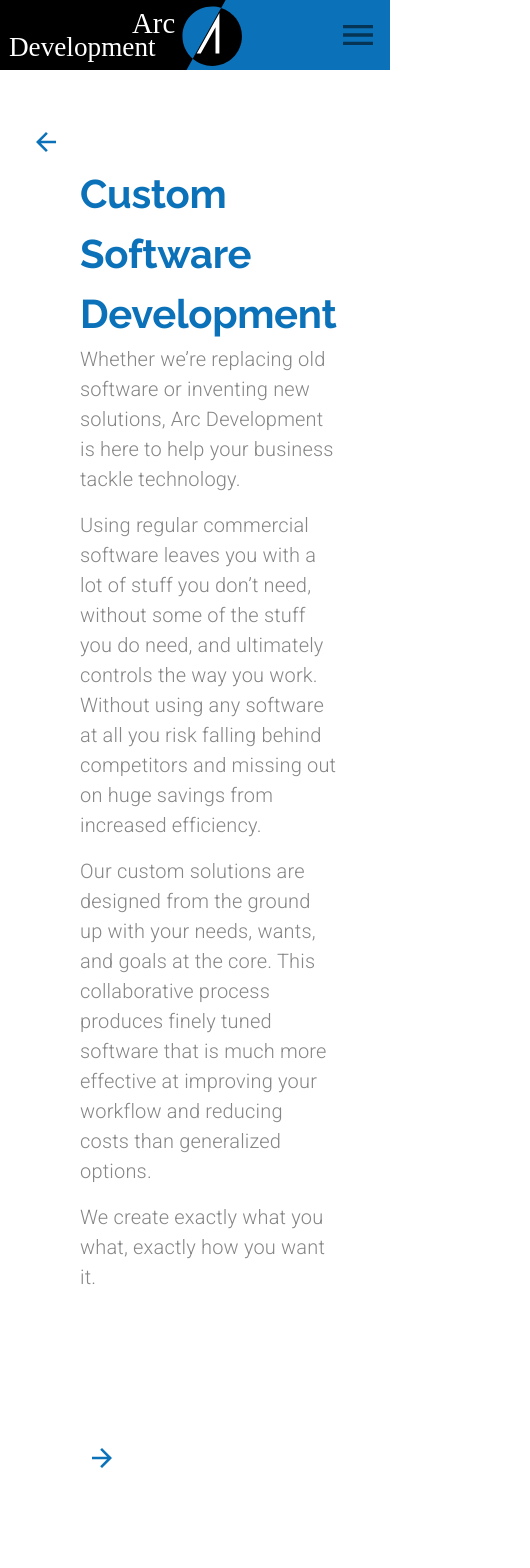
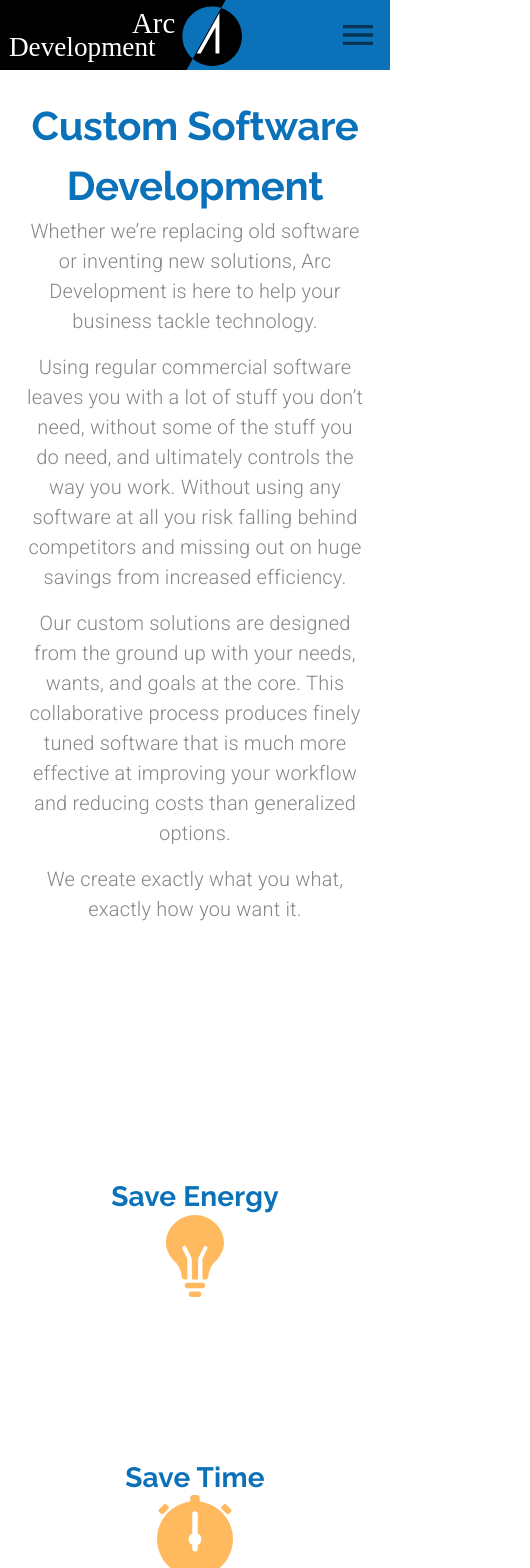
Before and after one commit to avijit-wd/arc_dev_react_material_ui, a React (Create React App) app: page /customSoftware in a window 390 px wide. Shown: the top 1568 px of the page, 530 px wide, since content can reach past the window. Built offline with nearby package versions, Linux system fonts and the light colour scheme.

Commit message:
Added custom software part

```diff
--- a/src/components/CustomSoftware.js
+++ b/src/components/CustomSoftware.js
@@ -1,6 +1,9 @@
 import React from "react";
 import { Link } from "react-router-dom";
 import Lottie from "react-lottie";
+
+// Component
+import CallToAction from "./ui/CallToAction";
 
 // UI components
 import { makeStyles, useTheme } from "@material-ui/core/styles";
@@ -8,6 +11,7 @@ import Grid from "@material-ui/core/Grid";
 import IconButton from "@material-ui/core/IconButton";
 import Typography from "@material-ui/core/Typography";
 import useMediaQuery from "@material-ui/core/useMediaQuery";
+import Hidden from "@material-ui/core/Hidden";
 
 // Assets
 import backArrow from "../assets/backArrow.svg";
@@ -23,11 +27,14 @@ import roots from "../assets/root.svg";
 
 // Styles
 const useStyles = makeStyles((theme) => ({
-  mainContainer: {
+  rowContainer: {
     paddingLeft: "5em",
     paddingRight: "5em",
-    paddingTop: "2em",
-    paddingBottom: "10em",
+
+    [theme.breakpoints.down("sm")]: {
+      paddingLeft: "1.5em",
+      paddingRight: "1.5em",
+    },
   },
   heading: {
     maxWidth: "40em",
@@ -42,6 +49,10 @@ const useStyles = makeStyles((theme) => ({
 
 const CustomSoftware = ({ setValue, setSelectedIndex }) => {
   const classes = useStyles();
+  const theme = useTheme();
+  const matchesMD = useMediaQuery(theme.breakpoints.down("md"));
+  const matchesSM = useMediaQuery(theme.breakpoints.down("sm"));
+  const matchesXS = useMediaQuery(theme.breakpoints.down("xs"));
 
   const documentsOptions = {
     loop: true,
@@ -79,9 +90,17 @@ const CustomSoftware = ({ setValue, setSelectedIndex }) => {
     },
   };
   return (
-    <Grid container direction="column" className={classes.mainContainer}>
+    <Grid container direction="column">
       {/* First section */}
-      <Grid item container direction="row">
+      <Grid
+        item
+        container
+        direction="row"
+        justify={matchesMD ? "center" : undefined}
+        className={classes.rowContainer}
+        style={{ marginTop: matchesXS ? "1em" : "2em" }}
+      >
+        <Hidden mdDown>
           <Grid
             item
             className={classes.arrowContainer}
@@ -96,17 +115,28 @@ const CustomSoftware = ({ setValue, setSelectedIndex }) => {
               <img src={backArrow} alt="Back to service page" />
             </IconButton>
           </Grid>
+        </Hidden>
 
         <Grid item container direction="column" className={classes.heading}>
           <Grid item>
-            <Typography variant="h2">Custom Software Development</Typography>
+            <Typography variant="h2" align={matchesMD ? "center" : undefined}>
+              Custom Software Development
+            </Typography>
           </Grid>
           <Grid item>
-            <Typography variant="body1" paragraph>
+            <Typography
+              variant="body1"
+              align={matchesMD ? "center" : undefined}
+              paragraph
+            >
               Whether we’re replacing old software or inventing new solutions,
               Arc Development is here to help your business tackle technology.
             </Typography>
-            <Typography variant="body1" paragraph>
+            <Typography
+              variant="body1"
+              align={matchesMD ? "center" : undefined}
+              paragraph
+            >
               Using regular commercial software leaves you with a lot of stuff
               you don’t need, without some of the stuff you do need, and
               ultimately controls the way you work. Without using any software
@@ -114,19 +144,28 @@ const CustomSoftware = ({ setValue, setSelectedIndex }) => {
               savings from increased efficiency.
             </Typography>
 
-            <Typography variant="body1" paragraph>
+            <Typography
+              variant="body1"
+              align={matchesMD ? "center" : undefined}
+              paragraph
+            >
               Our custom solutions are designed from the ground up with your
               needs, wants, and goals at the core. This collaborative process
               produces finely tuned software that is much more effective at
               improving your workflow and reducing costs than generalized
               options.
             </Typography>
-            <Typography variant="body1" paragraph>
+            <Typography
+              variant="body1"
+              align={matchesMD ? "center" : undefined}
+              paragraph
+            >
               We create exactly what you what, exactly how you want it.
             </Typography>
           </Grid>
         </Grid>
 
+        <Hidden mdDown>
           <Grid item className={classes.arrowContainer}>
             <IconButton
               style={{ backgroundColor: "transparent" }}
@@ -137,12 +176,14 @@ const CustomSoftware = ({ setValue, setSelectedIndex }) => {
               <img src={forwardArrow} alt="Forward to MobileApps page" />
             </IconButton>
           </Grid>
+        </Hidden>
       </Grid>
       {/* second section */}
       <Grid
         item
         container
         direction="row"
+        className={classes.rowContainer}
         justify="center"
         style={{ marginTop: "15em", marginBottom: "20em" }}
       >
@@ -168,7 +209,11 @@ const CustomSoftware = ({ setValue, setSelectedIndex }) => {
           direction="column"
           md
           alignItems="center"
-          style={{ maxWidth: "40em" }}
+          style={{
+            maxWidth: "40em",
+            marginTop: matchesMD ? "10em" : 0,
+            marginBottom: matchesMD ? "10em" : 0,
+          }}
         >
           <Grid item>
             <Typography variant="h4">Save Time</Typography>
@@ -194,22 +239,49 @@ const CustomSoftware = ({ setValue, setSelectedIndex }) => {
           </Grid>
         </Grid>
       </Grid>
-      <Grid item container direction="row" justify="space-between">
-        <Grid item container className={classes.itemContainer} md>
+      <Grid
+        item
+        container
+        alignItems={matchesMD ? "center" : undefined}
+        direction={matchesMD ? "column" : "row"}
+        justify="space-between"
+        className={classes.rowContainer}
+      >
+        <Grid
+          item
+          container
+          direction={matchesSM ? "column" : "row"}
+          style={{ marginBottom: matchesMD ? "15em" : 0 }}
+          md
+        >
           <Grid item container md direction="column">
             <Grid item>
-              <Typography variant="h4">Digital Documents & Data</Typography>
+              <Typography variant="h4" align={matchesSM ? "center" : undefined}>
+                Digital Documents & Data
+              </Typography>
             </Grid>
             <Grid item>
-              <Typography variant="body1" paragraph>
+              <Typography
+                variant="body1"
+                align={matchesSM ? "center" : undefined}
+                paragraph
+              >
                 Reduce Errors. Reduce Waste. Reduce Costs.
               </Typography>
-              <Typography variant="body1" paragraph>
+              <Typography
+                variant="body1"
+                align={matchesSM ? "center" : undefined}
+                paragraph
+              >
                 Billions are spent annually on the purchasing, printing, and
                 distribution of paper. On top of the massive environmental
                 impact this has, it causes harm to your bottom line as well.
               </Typography>
-              <Typography variant="body1" paragraph>
+              <Typography
+                variant="body1"
+                align={matchesSM ? "center" : undefined}
+                paragraph
+              >
                 By utilizing digital forms and documents you can remove these
                 obsolete expenses, accelerate your communication, and help the
                 Earth.
@@ -225,7 +297,13 @@ const CustomSoftware = ({ setValue, setSelectedIndex }) => {
           </Grid>
         </Grid>
 
-        <Grid item container className={classes.itemContainer} md>
+        <Grid
+          item
+          container
+          className={classes.itemContainer}
+          direction={matchesSM ? "column" : "row"}
+          md
+        >
           <Grid item md>
             <Lottie
               options={scaleOptions}
@@ -235,12 +313,16 @@ const CustomSoftware = ({ setValue, setSelectedIndex }) => {
 
           <Grid item container md direction="column">
             <Grid item>
-              <Typography variant="h4" align="right">
+              <Typography variant="h4" align={matchesSM ? "center" : "right"}>
                 Scale
               </Typography>
             </Grid>
             <Grid item>
-              <Typography variant="body1" align="right" paragraph>
+              <Typography
+                variant="body1"
+                align={matchesSM ? "center" : "right"}
+                paragraph
+              >
                 Whether you’re a large brand, just getting started, or taking
                 off right now, our application architecture ensures pain-free
                 growth and reliability.
@@ -253,7 +335,7 @@ const CustomSoftware = ({ setValue, setSelectedIndex }) => {
       <Grid
         item
         container
-        direction="row"
+        className={classes.rowContainer}
         style={{ marginTop: "20em", marginBottom: "20em" }}
       >
         <Grid item container direction="column" alignItems="center">
@@ -261,8 +343,9 @@ const CustomSoftware = ({ setValue, setSelectedIndex }) => {
             <img
               src={roots}
               alt="Tree with roots extending out"
-              height="450em"
-              width="450em"
+              height={matchesSM ? "300em" : "450em"}
+              width={matchesSM ? "300em" : "450em"}
+              className={classes.itemContainer}
             />
           </Grid>
           <Grid item className={classes.itemContainer}>
@@ -282,21 +365,50 @@ const CustomSoftware = ({ setValue, setSelectedIndex }) => {
         </Grid>
       </Grid>
 
-      <Grid item container direction="row" justify="space-between">
-        <Grid item container className={classes.itemContainer} md>
+      <Grid
+        item
+        container
+        alignItems={matchesMD ? "center" : undefined}
+        direction={matchesMD ? "column" : "row"}
+        justify="space-between"
+        style={{ marginBottom: "20em" }}
+        className={classes.rowContainer}
+      >
+        <Grid
+          item
+          container
+          className={classes.itemContainer}
+          style={{ marginBottom: matchesMD ? "15em" : 0 }}
+          direction={matchesSM ? "column" : "row"}
+          md
+        >
           <Grid item container md direction="column">
             <Grid item>
-              <Typography variant="h4">Automation</Typography>
+              <Typography variant="h4" align={matchesSM ? "center" : undefined}>
+                Automation
+              </Typography>
             </Grid>
             <Grid item>
-              <Typography variant="body1" paragraph>
+              <Typography
+                variant="body1"
+                align={matchesSM ? "center" : undefined}
+                paragraph
+              >
                 Why waste time when you don’t have to?
               </Typography>
-              <Typography variant="body1" paragraph>
+              <Typography
+                variant="body1"
+                align={matchesSM ? "center" : undefined}
+                paragraph
+              >
                 We can help you identify processes with time or event based
                 actions which can now easily be automated.
               </Typography>
-              <Typography variant="body1" paragraph>
+              <Typography
+                variant="body1"
+                align={matchesSM ? "center" : undefined}
+                paragraph
+              >
                 Increasing efficiency increases profits, leaving you more time
                 to focus on your business, not busywork.
               </Typography>
@@ -311,7 +423,13 @@ const CustomSoftware = ({ setValue, setSelectedIndex }) => {
           </Grid>
         </Grid>
 
-        <Grid item container className={classes.itemContainer} md>
+        <Grid
+          item
+          container
+          className={classes.itemContainer}
+          direction={matchesSM ? "column" : "row"}
+          md
+        >
           <Grid item md>
             <Lottie
               options={uxOptions}
@@ -321,19 +439,31 @@ const CustomSoftware = ({ setValue, setSelectedIndex }) => {
 
           <Grid item container md direction="column">
             <Grid item>
-              <Typography variant="h4" align="right">
+              <Typography variant="h4" align={matchesSM ? "center" : "right"}>
                 User Experience Design
               </Typography>
             </Grid>
             <Grid item>
-              <Typography variant="body1" align="right" paragraph>
+              <Typography
+                variant="body1"
+                align={matchesSM ? "center" : "right"}
+                paragraph
+              >
                 A good design that isn’t usable isn’t a good design.
               </Typography>
-              <Typography variant="body1" align="right" paragraph>
+              <Typography
+                variant="body1"
+                align={matchesSM ? "center" : "right"}
+                paragraph
+              >
                 So why are so many pieces of software complicated, confusing,
                 and frustrating?
               </Typography>
-              <Typography variant="body1" align="right" paragraph>
+              <Typography
+                variant="body1"
+                align={matchesSM ? "center" : "right"}
+                paragraph
+              >
                 By prioritizing users and the real ways they interact with
                 technology we’re able to develop unique, personable experiences
                 that solve problems rather than create new ones.
@@ -342,6 +472,9 @@ const CustomSoftware = ({ setValue, setSelectedIndex }) => {
           </Grid>
         </Grid>
       </Grid>
+      <Grid item>
+        <CallToAction setValue={setValue} />
+      </Grid>
     </Grid>
   );
 };
```
Lines whose indentation alone changed are shown as unchanged.
